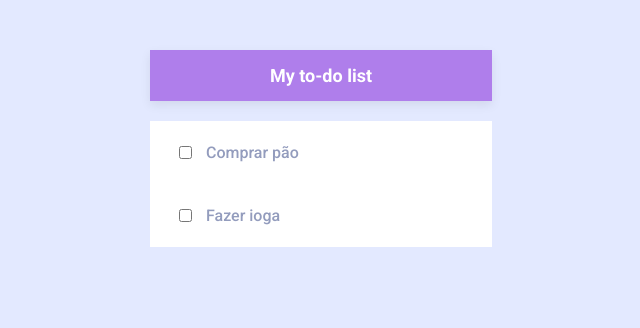
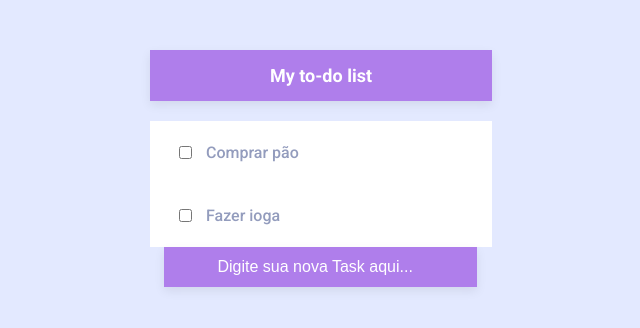
Before and after one commit to emanuelwellyngton/app-todo, an Angular app: page / in a window 1280 px wide. Shown: the top 328 px of the page, without its empty margins (319-959 px from the left). Built offline with nearby package versions, Linux system fonts and the light colour scheme.

Commit message:
feat: componente de input para cadastrar nova task

```diff
--- /dev/null
+++ b/src/app/input-task/input-task.component.ts
@@ -0,0 +1,47 @@
+import { Component, EventEmitter, Output } from '@angular/core';
+import { Task } from '../model/task';
+
+@Component({
+  selector: 'app-input-task',
+  template: `
+    <input [(ngModel)]="valor" (keydown.enter)="cadastrarTask()" class="input-task" type="text" placeholder="Digite sua nova Task aqui...">
+  `,
+  styles: [`
+  .input-task {
+    background-color: #AF7EEB;
+    padding: 11px 53px;
+    color: #FFF;
+    font-size: 16px;
+    font-style: normal;
+    font-weight: 400;
+    line-height: normal;
+    border: none;
+    box-shadow: 0px 4px 10px 0px rgba(0, 0, 0, 0.08);
+
+  }
+
+  .input-task::placeholder {
+    color: #FFF;
+    font-size: 16px;
+    font-style: normal;
+    font-weight: 400;
+    line-height: normal;
+  }
+  `]
+})
+export class InputTaskComponent {
+  @Output() public novaTask = new EventEmitter();
+
+  public valor: string = '';
+
+  public cadastrarTask() {
+    const task:Task = {
+      title: this.valor,
+      isChecked: false
+    }
+
+    this.novaTask.emit(task);
+
+    this.valor = '';
+  }
+}
--- a/src/app/tasks-list/tasks-list.component.css
+++ b/src/app/tasks-list/tasks-list.component.css
@@ -1,3 +1,9 @@
+:host {
+    display: flex;
+    flex-direction: column;
+    text-align: center;
+}
+
 .tasks-list {
     background-color: #FFF;
     list-style-type: none;
--- a/src/app/tasks-list/tasks-list.component.html
+++ b/src/app/tasks-list/tasks-list.component.html
@@ -4,3 +4,5 @@
         <p class="task-title" [ngClass]="task.isChecked ? 'checked-task' : '' ">{{task.title}}</p>
     </li>
 </ul>
+
+<app-input-task (novaTask)="cadastrarTask($event)"></app-input-task>
--- a/src/app/tasks-list/tasks-list.component.ts
+++ b/src/app/tasks-list/tasks-list.component.ts
@@ -14,14 +14,17 @@ export class TasksListComponent {
   public check(task: Task) {
     task.isChecked = !task.isChecked;
     if(task.isChecked == true) {
-      this.adicionar(task);
+      this.empurrarNaFila(task);
     }
-    console.log(this.tasks);
   }
 
-  public adicionar(task: Task) {
+  public empurrarNaFila(task: Task) {
     const index = this.tasks.indexOf(task);
     this.tasks.splice(index, 1);
     this.tasks.push(task);
   }
+
+  public cadastrarTask(event: Task) {
+    this.tasks.push(event);
+  }
 }
```
Also changed, not shown: src/app/app.module.ts (+6 -2 lines).
